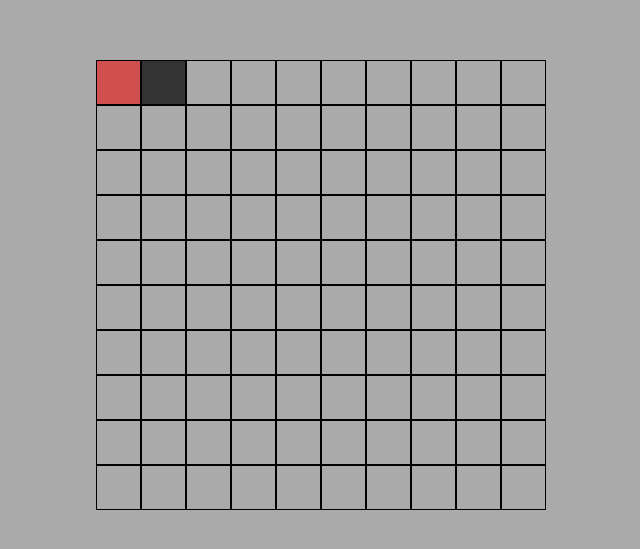
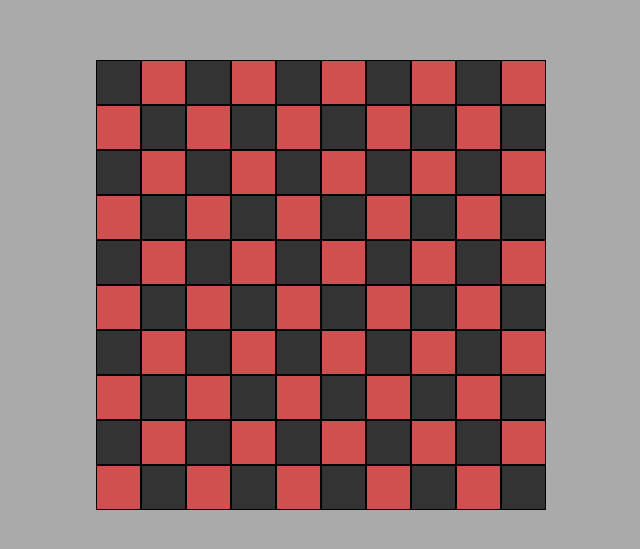
Before and after one commit to CiroMirkin/damasGame_JS, a plain HTML site: page index.html in a window 1280 px wide. Shown: the part 115-664 px from the top of the page, without its empty margins (64-704 px from the left). Drawn offline with Linux system fonts and the light colour scheme.

Commit message:
creado: ahora el tablero es creado desde javascript

```diff
--- a/index.html
+++ b/index.html
@@ -11,127 +11,8 @@
 <body>
 
     <main>
-        <div class="" id="">
-            <ul class="row">
-                <li class="cell cell--red"></li>
-                <li class="cell cell--black"></li>
-                <li class="cell"></li>
-                <li class="cell"></li>
-                <li class="cell"></li>
-                <li class="cell"></li>
-                <li class="cell"></li>
-                <li class="cell"></li>
-                <li class="cell"></li>
-                <li class="cell"></li>
-            </ul>
-            <ul class="row">
-                <li class="cell"></li>
-                <li class="cell"></li>
-                <li class="cell"></li>
-                <li class="cell"></li>
-                <li class="cell"></li>
-                <li class="cell"></li>
-                <li class="cell"></li>
-                <li class="cell"></li>
-                <li class="cell"></li>
-                <li class="cell"></li>
-            </ul>
-            <ul class="row">
-                <li class="cell"></li>
-                <li class="cell"></li>
-                <li class="cell"></li>
-                <li class="cell"></li>
-                <li class="cell"></li>
-                <li class="cell"></li>
-                <li class="cell"></li>
-                <li class="cell"></li>
-                <li class="cell"></li>
-                <li class="cell"></li>
-            </ul>
-            <ul class="row">
-                <li class="cell"></li>
-                <li class="cell"></li>
-                <li class="cell"></li>
-                <li class="cell"></li>
-                <li class="cell"></li>
-                <li class="cell"></li>
-                <li class="cell"></li>
-                <li class="cell"></li>
-                <li class="cell"></li>
-                <li class="cell"></li>
-            </ul>
-            <ul class="row">
-                <li class="cell"></li>
-                <li class="cell"></li>
-                <li class="cell"></li>
-                <li class="cell"></li>
-                <li class="cell"></li>
-                <li class="cell"></li>
-                <li class="cell"></li>
-                <li class="cell"></li>
-                <li class="cell"></li>
-                <li class="cell"></li>
-            </ul>
-            <ul class="row">
-                <li class="cell"></li>
-                <li class="cell"></li>
-                <li class="cell"></li>
-                <li class="cell"></li>
-                <li class="cell"></li>
-                <li class="cell"></li>
-                <li class="cell"></li>
-                <li class="cell"></li>
-                <li class="cell"></li>
-                <li class="cell"></li>
-            </ul>
-            <ul class="row">
-                <li class="cell"></li>
-                <li class="cell"></li>
-                <li class="cell"></li>
-                <li class="cell"></li>
-                <li class="cell"></li>
-                <li class="cell"></li>
-                <li class="cell"></li>
-                <li class="cell"></li>
-                <li class="cell"></li>
-                <li class="cell"></li>
-            </ul>
-            <ul class="row">
-                <li class="cell"></li>
-                <li class="cell"></li>
-                <li class="cell"></li>
-                <li class="cell"></li>
-                <li class="cell"></li>
-                <li class="cell"></li>
-                <li class="cell"></li>
-                <li class="cell"></li>
-                <li class="cell"></li>
-                <li class="cell"></li>
-            </ul>
-            <ul class="row">
-                <li class="cell"></li>
-                <li class="cell"></li>
-                <li class="cell"></li>
-                <li class="cell"></li>
-                <li class="cell"></li>
-                <li class="cell"></li>
-                <li class="cell"></li>
-                <li class="cell"></li>
-                <li class="cell"></li>
-                <li class="cell"></li>
-            </ul>
-            <ul class="row">
-                <li class="cell"></li>
-                <li class="cell"></li>
-                <li class="cell"></li>
-                <li class="cell"></li>
-                <li class="cell"></li>
-                <li class="cell"></li>
-                <li class="cell"></li>
-                <li class="cell"></li>
-                <li class="cell"></li>
-                <li class="cell"></li>
-            </ul>
+        <div class="table" id="table">
+
         </div>
     </main>
 
--- a/src/index.js
+++ b/src/index.js
@@ -1 +1,21 @@
 "use strinct"
+
+const table = document.getElementById('table')
+
+const tableFragment = document.createDocumentFragment()
+let isRedCell = false
+for (let y = 0; y < 10; y++) {
+    const row = document.createElement('UL')
+    row.classList.add('row')
+
+    for (let x = 0; x < 10; x++) {
+        const cell = document.createElement('LI')
+        cell.classList.add('cell')
+        cell.classList.add(isRedCell ? 'cell--red' : 'cell--black')
+        row.appendChild(cell)
+        isRedCell = !isRedCell
+    }
+    isRedCell = !isRedCell
+    tableFragment.appendChild(row)
+}
+table.appendChild(tableFragment)
```
